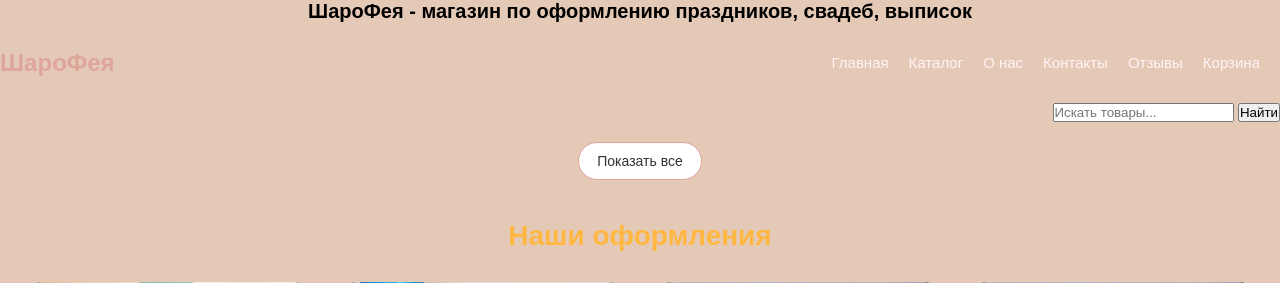
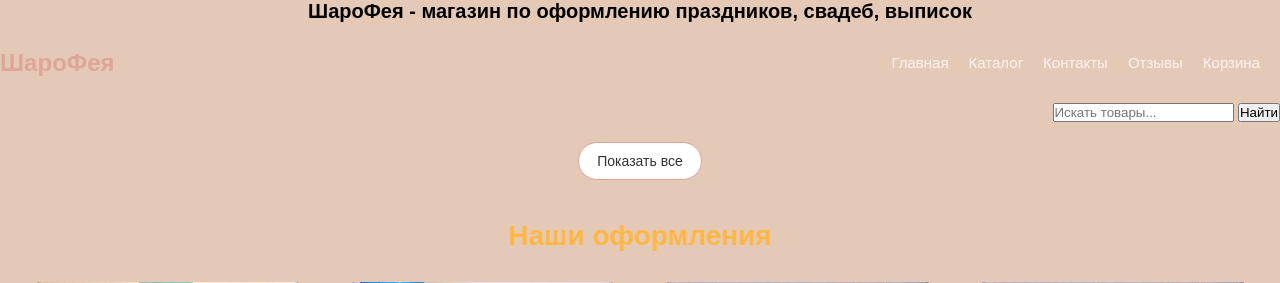
Before and after one commit to crz4/sharofeya-django, a Django app: page / in a window 1280 px wide. Shown: the top 283 px of the page. Run offline with Django 5.2, Linux system fonts and the light colour scheme.

Commit message:
убрал раздел 'о нас'

```diff
--- a/main/templates/main/base.html
+++ b/main/templates/main/base.html
@@ -20,7 +20,6 @@
             <ul>
                 <li><a href="{% url 'index' %}" data-filter="all">Главная</a></li>
                 <li><a href="{% url 'catalog' %}" data-filter="catalog">Каталог</a></li>
-                <li><a href="{% url 'about' %}" data-filter="about">О нас</a></li>
                 <li><a href="{% url 'contacts' %}" data-filter="contacts">Контакты</a></li>
                 <li><a href="{% url 'reviews' %}" data-filter="reviews">Отзывы</a></li>
                 <li><a href="{% url 'cart' %}" data-filter="cart">Корзина</a></li>
--- a/main/templates/main/index.html
+++ b/main/templates/main/index.html
@@ -18,7 +18,6 @@
             <ul>
                 <li><a href="{% url 'index' %}" data-filter="all">Главная</a></li>
                 <li><a href="{% url 'catalog' %}" data-filter="catalog">Каталог</a></li>
-                <li><a href="{% url 'about' %}" data-filter="about">О нас</a></li>
                 <li><a href="{% url 'contacts' %}" data-filter="contacts">Контакты</a></li>
                 <li><a href="{% url 'reviews' %}" data-filter="reviews">Отзывы</a></li>
                 <li><a href="{% url 'cart' %}" data-filter="cart">Корзина</a></li>
--- a/main/urls.py
+++ b/main/urls.py
@@ -4,7 +4,6 @@ from . import views
 urlpatterns = [
     path('', views.index, name='index'),
     path('catalog/', views.catalog, name='catalog'),
-    path('about/', views.about, name='about'),
     path('contacts/', views.contacts, name='contacts'),
     path('reviews/', views.reviews, name='reviews'),
     path('cart/', views.cart, name='cart'),
--- a/main/views.py
+++ b/main/views.py
@@ -6,8 +6,6 @@ def index(request):
 def catalog(request):
     return render(request, 'main/catalog.html')
 
-def about(request):
-    return render(request, 'main/about.html')
 
 def contacts(request):
     return render(request, 'main/contacts.html')
```
Also changed, not shown: main/templates/main/about.html (deleted).
